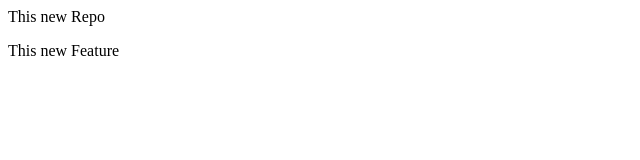
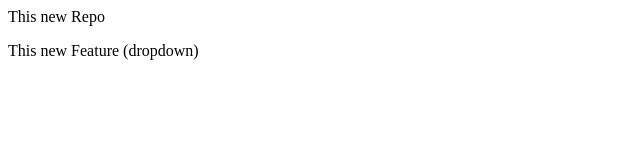
Before and after one commit to dar96shan/localrepo, a plain HTML site: page index.html in a window 1280 px wide. Shown: the full height of the page, 0-640 px from the left. Drawn offline with Linux system fonts and the light colour scheme.

Commit message:
added dropdown

```diff
--- a/index.html
+++ b/index.html
@@ -1,2 +1,2 @@
 <p> This new Repo</p>
-<p> This new Feature</p>
+<p> This new Feature (dropdown)</p>
```
